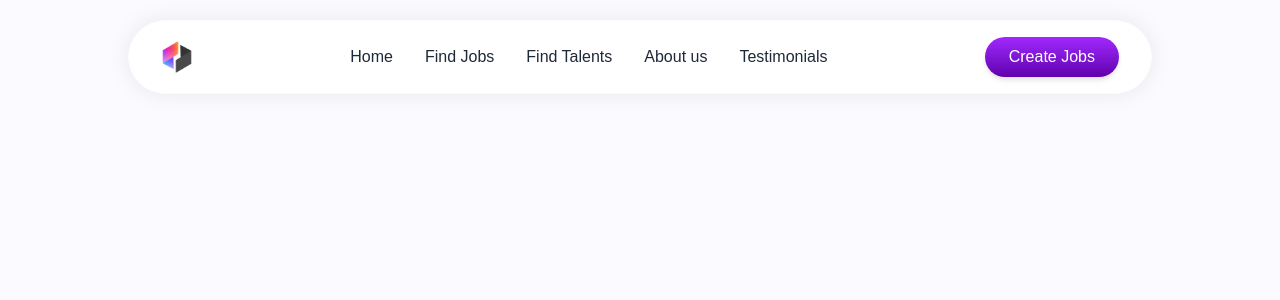
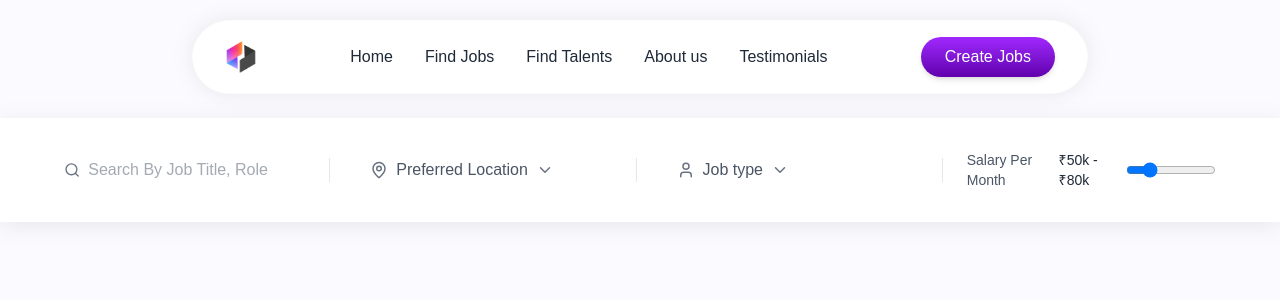
Before and after one commit to armanulhaq/CyberMind, a React (Vite) app in the folder client/: page / in a window 1280 px wide. Shown: the top 300 px of the page. Built offline with nearby package versions, Linux system fonts and the light colour scheme; a web font is replaced by a local one.

Commit message:
basic structure of filter is ready

```diff
--- a/client/package.json
+++ b/client/package.json
@@ -11,6 +11,7 @@
   },
   "dependencies": {
     "@tailwindcss/vite": "^4.1.13",
+    "lucide-react": "^0.542.0",
     "react": "^19.1.1",
     "react-dom": "^19.1.1",
     "tailwindcss": "^4.1.13"
--- /dev/null
+++ b/client/src/components/Filter.jsx
@@ -0,0 +1,59 @@
+import React, { useState } from "react";
+import { Search, MapPin, User, ChevronDown } from "lucide-react";
+
+const FilterBar = () => {
+    const [salaryRange, setSalaryRange] = useState([50000, 80000]);
+
+    const handleSalaryChange = (e, index) => {
+        const newRange = [...salaryRange];
+        newRange[index] = Number(e.target.value);
+        setSalaryRange(newRange);
+    };
+
+    return (
+        <div
+            className="my-6 flex items-center justify-between gap-6 px-16 py-8 bg-white shadow-[0_4px_20px_rgba(127,127,127,0.15)]
+"
+        >
+            <div className="flex items-center gap-2 flex-1 border-r border-gray-200 pr-4">
+                <Search className="text-gray-500" size={18} />
+                <input
+                    type="text"
+                    placeholder="Search By Job Title, Role"
+                    className="outline-none text-gray-600 w-full"
+                />
+            </div>
+
+            <div className="flex items-center gap-2 flex-1 border-r border-gray-200 px-4">
+                <MapPin className="text-gray-500" size={18} />
+                <span className="text-gray-600">Preferred Location</span>
+                <ChevronDown className="text-gray-500" size={18} />
+            </div>
+            <div className="flex items-center gap-2 flex-1 border-r border-gray-200 px-4">
+                <User className="text-gray-500" size={18} />
+                <span className="text-gray-600">Job type</span>
+                <ChevronDown className="text-gray-500" size={18} />
+            </div>
+
+            <div className="flex flex-1 items-center gap-4">
+                <span className="text-gray-600 text-sm">Salary Per Month</span>
+                <span className="text-gray-800 text-sm font-medium">
+                    ₹{salaryRange[0] / 1000}k - ₹{salaryRange[1] / 1000}k
+                </span>
+                <div className="flex items-center gap-2 w-32">
+                    <input
+                        type="range"
+                        min="10000"
+                        max="200000"
+                        step="5000"
+                        value={salaryRange[0]}
+                        onChange={(e) => handleSalaryChange(e, 0)}
+                        className="w-full"
+                    />
+                </div>
+            </div>
+        </div>
+    );
+};
+
+export default FilterBar;
--- a/client/src/components/Header.jsx
+++ b/client/src/components/Header.jsx
@@ -2,23 +2,25 @@ import React from "react";
 
 const Navbar = () => {
     return (
-        <nav className="max-w-5xl mx-auto my-5 flex items-center justify-between px-8 py-4 border border-[#FCFCFC] shadow-[0_0_20px_rgba(127,127,127,0.15)]  bg-white rounded-full">
+        <nav className="max-w-4xl mx-auto my-5 flex items-center justify-between px-8 py-4 border border-[#FCFCFC] shadow-[0_0_20px_rgba(127,127,127,0.15)]  bg-white rounded-full">
             <div className="flex items-center">
                 <img src="/icon.png" alt="Logo" className="h-8 w-8" />
             </div>
 
             <ul className="flex items-center gap-8 text-gray-800 font-medium">
-                <li className="cursor-pointer hover:text-purple-600">Home</li>
+                <li className="hidden lg:block cursor-pointer hover:text-purple-600">
+                    Home
+                </li>
                 <li className="cursor-pointer hover:text-purple-600">
                     Find Jobs
                 </li>
                 <li className="cursor-pointer hover:text-purple-600">
                     Find Talents
                 </li>
-                <li className="cursor-pointer hover:text-purple-600">
+                <li className="hidden lg:block cursor-pointer hover:text-purple-600">
                     About us
                 </li>
-                <li className="cursor-pointer hover:text-purple-600">
+                <li className="hidden lg:block cursor-pointer hover:text-purple-600">
                     Testimonials
                 </li>
             </ul>
--- a/client/src/pages/Main.jsx
+++ b/client/src/pages/Main.jsx
@@ -1,10 +1,12 @@
 import React from "react";
 import Header from "../components/Header";
+import Filter from "../components/Filter";
 
 const Main = () => {
     return (
         <div>
             <Header />
+            <Filter />
         </div>
     );
 };
```
Also changed, not shown: 1 other file (tests, documents, lock files or other folders).
